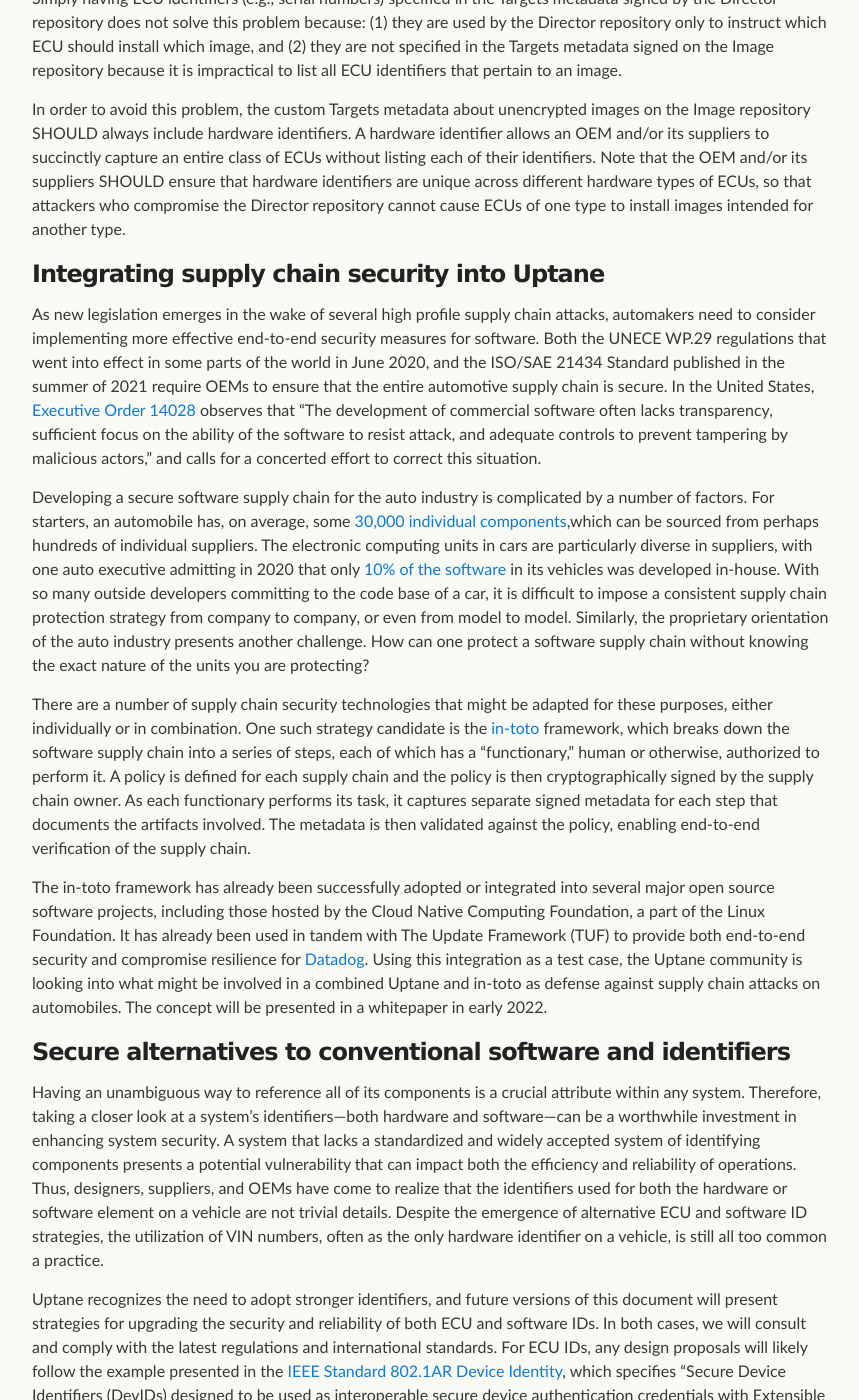
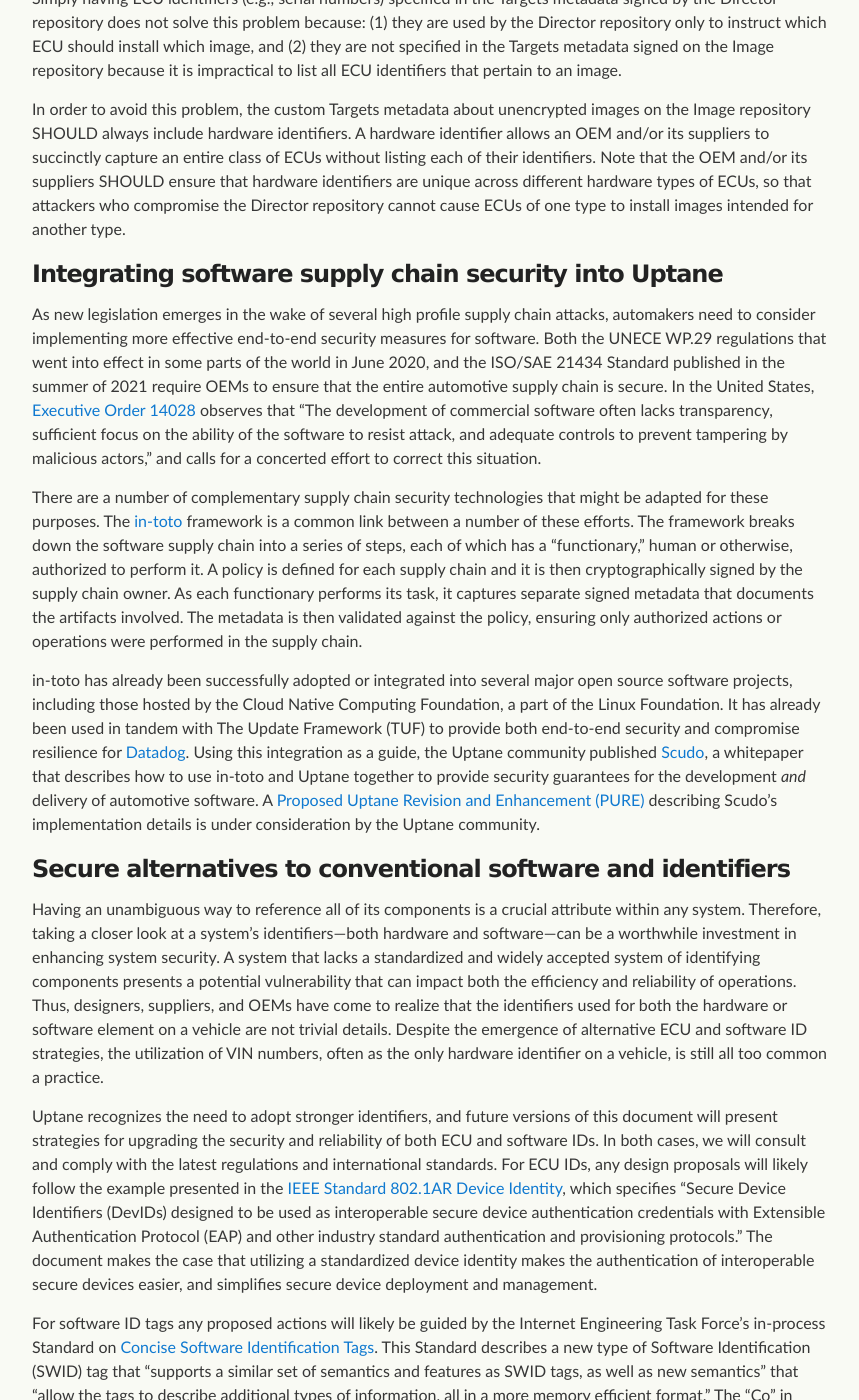
Before and after one commit to uptane/deployment-considerations, a Jekyll site: the page built from security_considerations.md, in a window 1280 px wide and 1400 px high, scrolled down 704 px. Shown: the whole window, without its empty margins (208-1067 px from the left). Built offline with Jekyll 4.4.1, drawn with Linux system fonts in a browser that asks for light colours; our own code applies the rules of GitHub Pages for plain Markdown files.

Commit message:
Update supply chain security section (#143)
* nit: Link to v2.0.0 of standard

Signed-off-by: Aditya Sirish <aditya@saky.in>

* Update supply chain sec text to point to Scudo

Signed-off-by: Aditya Sirish <aditya@saky.in>

Signed-off-by: Aditya Sirish <aditya@saky.in>

```diff
--- a/_data/navbar.yml
+++ b/_data/navbar.yml
@@ -26,6 +26,9 @@
 
 - text: Design Documents
   sub:
+    - text: Uptane Standard (2.0.0)
+      url: /papers/uptane-standard.2.0.0.html
+
     - text: Uptane Standard (1.1.0)
       url: /papers/uptane-standard.1.1.0.html
 
--- a/security_considerations.md
+++ b/security_considerations.md
@@ -18,14 +18,12 @@ Simply having ECU identifiers (e.g., serial numbers) specified in the Targets me
 
 In order to avoid this problem, the custom Targets metadata about unencrypted images on the Image repository SHOULD always include hardware identifiers. A hardware identifier allows an OEM and/or its suppliers to succinctly capture an entire class of ECUs without listing each of their identifiers. Note that the OEM and/or its suppliers SHOULD ensure that hardware identifiers are unique across different hardware types of ECUs, so that attackers who compromise the Director repository cannot cause ECUs of one type to install images intended for another type.
 
-### Integrating supply chain security into Uptane
+### Integrating software supply chain security into Uptane
 As new legislation emerges in the wake of several high profile supply chain attacks, automakers need to consider implementing more effective end-to-end security measures for software. Both the UNECE WP.29 regulations that went into effect in some parts of the world in June 2020, and the ISO/SAE 21434 Standard published in the summer of 2021 require OEMs to ensure that the entire automotive supply chain is secure. In the United States, [Executive Order 14028](https://www.whitehouse.gov/briefing-room/presidential-actions/2021/05/12/executive-order-on-improving-the-nations-cybersecurity/) observes that "The development of commercial software often lacks transparency, sufficient focus on the ability of the software to resist attack, and adequate controls to prevent tampering by malicious actors," and calls for a concerted effort to correct this situation.
 
-Developing a secure software supply chain for the auto industry is complicated by a number of factors.  For starters, an automobile has, on average, some [30,000 individual components](https://knowhow.napaonline.com/how-many-parts-are-in-a-car/),which can be sourced from perhaps hundreds of individual suppliers. The electronic computing units in cars are particularly diverse in suppliers, with one auto executive admitting in 2020 that only [10% of the software](https://spectrum.ieee.org/software-eating-car) in its vehicles was developed in-house. With so many outside developers committing to the code base of a car, it is difficult to impose a consistent supply chain protection strategy from company to company, or even from model to model. Similarly, the proprietary orientation of the auto industry presents another challenge. How can one protect a software supply chain without knowing the exact nature of the units you are protecting?
+There are a number of complementary supply chain security technologies that might be adapted for these purposes. The [in-toto](https://in-toto.io/) framework is a common link between a number of these efforts. The framework breaks down the software supply chain into a series of steps, each of which has a “functionary,” human or otherwise, authorized to perform it. A policy is defined for each supply chain and it is then cryptographically signed by the supply chain owner. As each functionary performs its task, it captures separate signed metadata that documents the artifacts involved. The metadata is then validated against the policy, ensuring only authorized actions or operations were performed in the supply chain.
 
-There are a number of supply chain security technologies that might be adapted for these purposes, either individually or in combination. One such strategy candidate is the [in-toto](https://in-toto.io/) framework, which breaks down the software supply chain into a series of steps, each of which has a “functionary,” human or otherwise, authorized to perform it. A policy is defined for each supply chain and the policy is then cryptographically signed by the supply chain owner. As each functionary performs its task, it captures separate signed metadata for each step that documents the artifacts involved. The metadata is then validated against the policy, enabling end-to-end verification of the supply chain.
-
-The in-toto framework has already been successfully adopted or integrated into several major open source software projects, including those hosted by the Cloud Native Computing Foundation, a part of the Linux Foundation. It has already been used in tandem with The Update Framework (TUF) to provide both end-to-end security and compromise resilience for [Datadog](https://www.datadoghq.com/blog/engineering/secure-publication-of-datadog-agent-integrations-with-tuf-and-in-toto/). Using this integration as a test case, the Uptane community is looking into what might be involved in a combined Uptane and in-toto as defense against supply chain attacks on automobiles. The concept will be presented in a whitepaper in early 2022.
+in-toto has already been successfully adopted or integrated into several major open source software projects, including those hosted by the Cloud Native Computing Foundation, a part of the Linux Foundation. It has already been used in tandem with The Update Framework (TUF) to provide both end-to-end security and compromise resilience for [Datadog](https://www.datadoghq.com/blog/engineering/secure-publication-of-datadog-agent-integrations-with-tuf-and-in-toto/). Using this integration as a guide, the Uptane community published [Scudo](https://uptane.github.io/papers/scudo-whitepaper.pdf), a whitepaper that describes how to use in-toto and Uptane together to provide security guarantees for the development _and_ delivery of automotive software. A [Proposed Uptane Revision and Enhancement (PURE)](https://github.com/uptane/pures) describing Scudo's implementation details is under consideration by the Uptane community.
 
 ### Secure alternatives to conventional software and identifiers
 Having an unambiguous way to reference all of its components is a crucial attribute within any system. Therefore, taking a closer look at a system’s identifiers—both hardware and software—can be a worthwhile investment in enhancing system security. A system that lacks a standardized and widely accepted system of identifying components presents a potential vulnerability that can impact both the efficiency and reliability of operations. Thus, designers, suppliers, and OEMs have come to realize that the identifiers used for both the hardware or software element on a vehicle are not trivial details. Despite the emergence of alternative ECU and software ID strategies, the utilization of VIN numbers, often as the only hardware identifier on a vehicle, is still all too common a practice.
```
